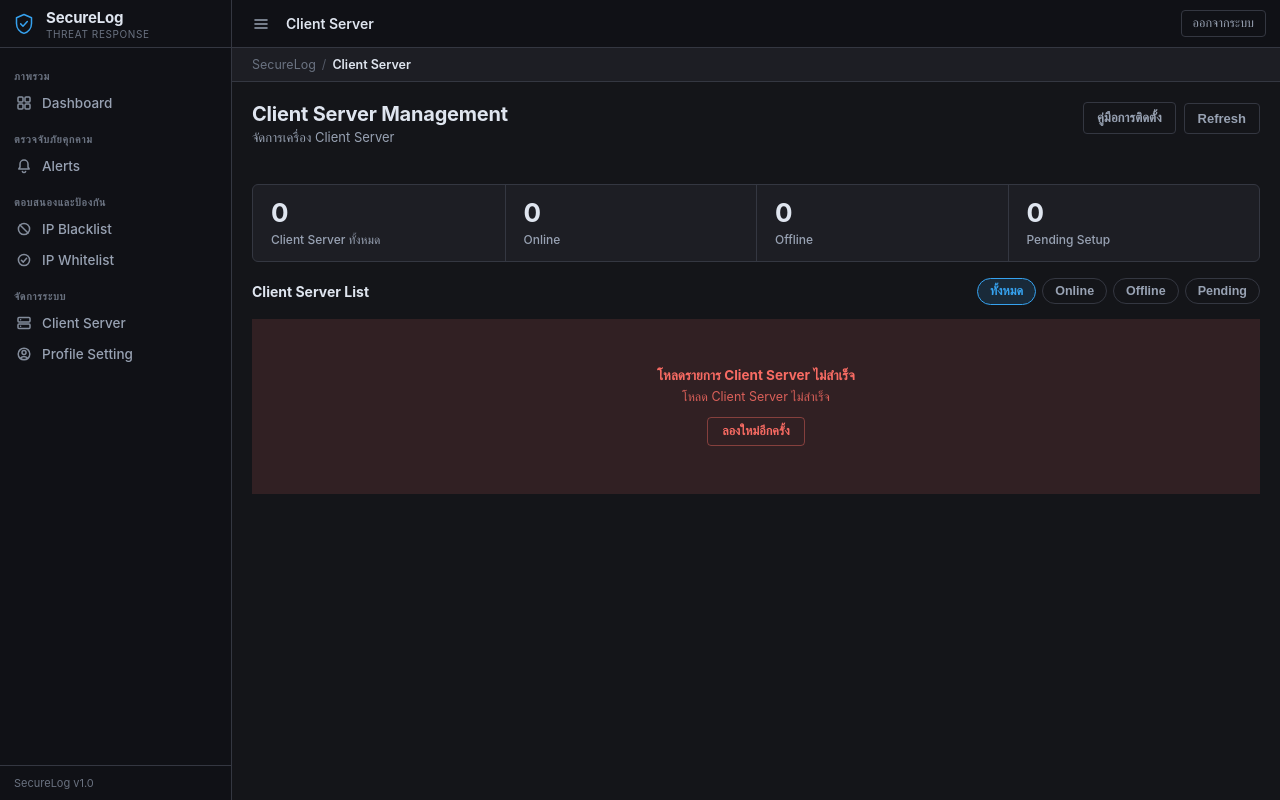
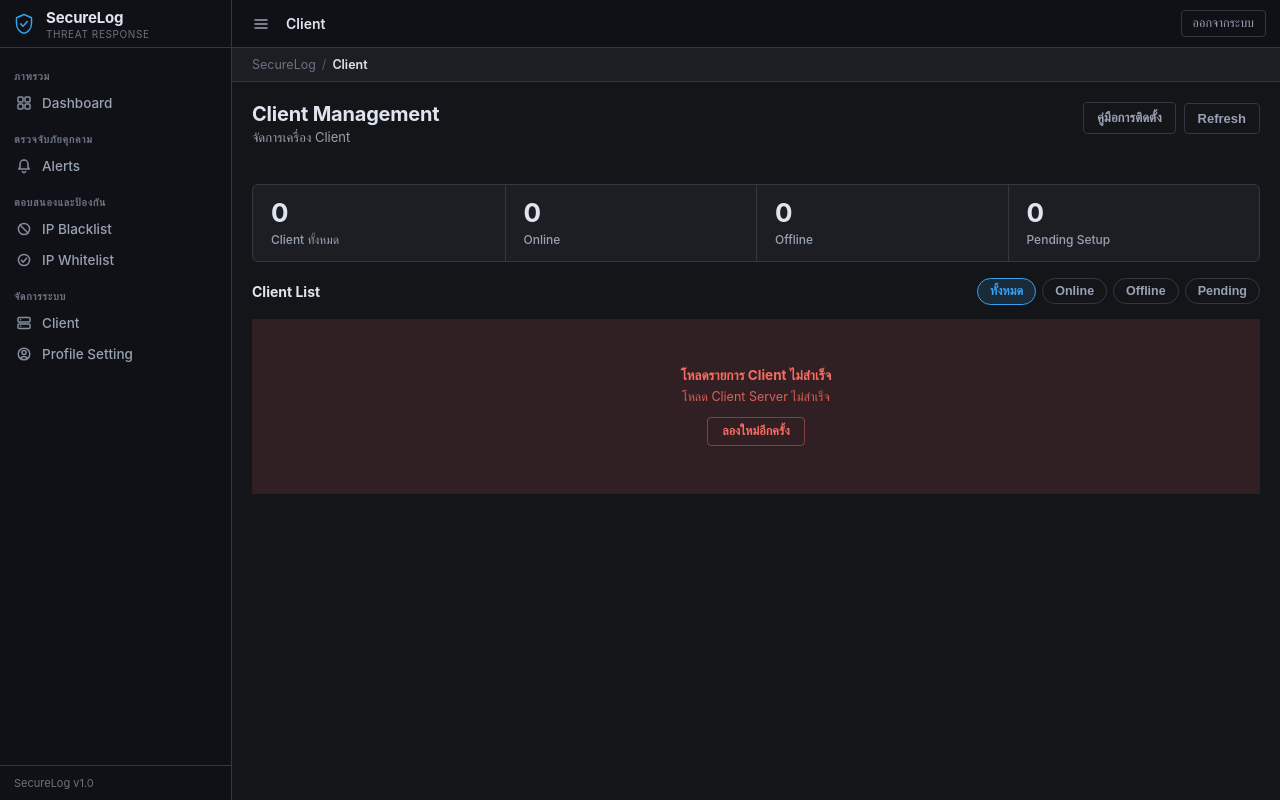
Before and after one commit to pongsatornnn/securelog-final, a Python web app: template main/templates/agents.html in a window 1280 px wide. Run offline with Jinja, Linux system fonts and the light colour scheme; the template is opened without the code that fills it, so the values that code supplies are empty.

Commit message:
เปลี่ยนชื่อที่แสดง "Client Server" เป็น "Client" (หน้า Client, เมนู, dashboard)
Co-Authored-By: Claude Opus 5.5 <noreply@anthropic.com>

```diff
--- a/main/templates/agents.html
+++ b/main/templates/agents.html
@@ -1,8 +1,8 @@
 {% extends "base.html" %}
 
-{% block title %}Client Server - SecureLog{% endblock %}
+{% block title %}Client - SecureLog{% endblock %}
 
-{% block topbar_title %}Client Server{% endblock %}
+{% block topbar_title %}Client {% endblock %}
 
 {% block head %}
 <link rel="stylesheet" href="{{ static_url('css/agents.css') }}">
@@ -15,22 +15,22 @@
 
   <div class="page-header">
     <div>
-      <div class="page-title">Client Server Management</div>
-      <div class="page-subtitle">จัดการเครื่อง Client Server</div>
+      <div class="page-title">Client Management</div>
+      <div class="page-subtitle">จัดการเครื่อง Client</div>
     </div>
 
     <div class="page-actions">
       <button class="btn-secondary" @click="showGuideModal = true">คู่มือการติดตั้ง</button>
       <button class="btn-secondary" @click="loadAgents()">Refresh</button>
       {% if user.role == 'admin' %}
-      <button class="btn-primary" @click="openCreateModal()">+ เพิ่ม Client Server</button>
+      <button class="btn-primary" @click="openCreateModal()">+ เพิ่ม Client </button>
       {% endif %}
     </div>
   </div>
 
   <div class="summary-grid">
     <div class="summary-card">
-      <div class="summary-label">Client Server ทั้งหมด</div>
+      <div class="summary-label">Client ทั้งหมด</div>
       <div class="summary-value" x-text="agents.length"></div>
     </div>
 
@@ -51,7 +51,7 @@
   </div>
 
   <div class="monitor-header">
-    <div class="section-title">Client Server List</div>
+    <div class="section-title">Client List</div>
 
     <div class="filter-group">
       <button class="filter-pill" :class="{active: filter === 'all'}" @click="filter = 'all'">ทั้งหมด</button>
@@ -64,19 +64,19 @@
 
   <div class="state-box" x-show="loading">
     <div class="state-spinner" aria-hidden="true"></div>
-    <div class="state-title">กำลังโหลดรายการ Client Server...</div>
+    <div class="state-title">กำลังโหลดรายการ Client ...</div>
   </div>
 
   <div class="state-box is-error" x-show="!loading && loadError && agents.length === 0" x-cloak>
-    <div class="state-title">โหลดรายการ Client Server ไม่สำเร็จ</div>
+    <div class="state-title">โหลดรายการ Client ไม่สำเร็จ</div>
     <div class="state-detail" x-text="loadError"></div>
     <button class="btn-retry" type="button" @click="loading = true; loadAgents()">ลองใหม่อีกครั้ง</button>
   </div>
 
   <div class="state-box" x-show="!loading && !loadError && filteredAgents().length === 0" x-cloak>
-    <div class="state-title" x-text="agents.length === 0 ? 'ยังไม่มี Client Server ในระบบ' : 'ไม่พบ Client Server ในเงื่อนไขที่เลือก'"></div>
+    <div class="state-title" x-text="agents.length === 0 ? 'ยังไม่มี Client ในระบบ' : 'ไม่พบ Client ในเงื่อนไขที่เลือก'"></div>
     <div class="state-detail"
-         x-text="agents.length === 0 ? 'กด “เพิ่ม Client Server” เพื่อลงทะเบียนเครื่องแรกเข้าระบบ' : 'ลองเปลี่ยนตัวกรองด้านบน'"></div>
+         x-text="agents.length === 0 ? 'กด “เพิ่ม Client” เพื่อลงทะเบียนเครื่องแรกเข้าระบบ' : 'ลองเปลี่ยนตัวกรองด้านบน'"></div>
   </div>
 
 
@@ -164,7 +164,7 @@
               (IP จะถูกผูกใหม่ตอนนั้น)
             </div>
             <div class="ip-mismatch-body">
-              <strong>ถ้าไม่ได้ย้ายอะไรเลย</strong> — แปลว่ามีเครื่องอื่นถือ token ของ Client Server นี้อยู่
+              <strong>ถ้าไม่ได้ย้ายอะไรเลย</strong> — แปลว่ามีเครื่องอื่นถือ token ของ Client นี้อยู่
               ควรกดสร้าง Download Link ใหม่เพื่อยกเลิก token ชุดเดิมทันที
             </div>
           </div>
@@ -181,7 +181,7 @@
   <div class="modal-backdrop" x-show="showCreateModal" style="display: none;" @click.self="closeCreateModal()">
     <div class="modal">
       <div class="modal-header">
-        <div class="modal-title">เพิ่ม Client Server ใหม่</div>
+        <div class="modal-title">เพิ่ม Client ใหม่</div>
         <button class="btn-close" @click="closeCreateModal()" aria-label="ปิด">×</button>
       </div>
 
@@ -208,7 +208,7 @@
       <div class="modal-actions">
         <button class="btn-secondary" @click="closeCreateModal()" :disabled="creating">ยกเลิก</button>
         <button class="btn-primary" @click="createAgent()" :disabled="creating">
-          <span x-show="!creating">สร้าง Client Server Package</span>
+          <span x-show="!creating">สร้าง Client Package</span>
           <span x-show="creating">กำลังสร้าง...</span>
         </button>
       </div>
@@ -221,7 +221,7 @@
   <div class="modal-backdrop" x-show="showCreateSuccessModal" style="display: none;" @click.self="closeCreateSuccessModal()">
     <div class="modal download-modal">
       <div class="modal-header">
-        <div class="modal-title">Client Server Package สร้างสำเร็จ</div>
+        <div class="modal-title">Client Package สร้างสำเร็จ</div>
         <button class="btn-close" @click="closeCreateSuccessModal()" aria-label="ปิด">×</button>
       </div>
 
@@ -233,7 +233,7 @@
           </button>
 
           <a class="btn-primary" :class="{'link-disabled': linkExpired()}" :href="downloadUrl" @click="linkExpired() && $event.preventDefault()">
-            ดาวน์โหลด Client Server Package (.zip)
+            ดาวน์โหลด Client Package (.zip)
           </a>
         </div>
 
@@ -244,7 +244,7 @@
 
         <div class="link-countdown" :class="{'warn': !linkExpired() && linkRemaining <= 30, 'expired': linkExpired()}">
           <span x-show="!linkExpired()">ลิงก์หมดอายุใน <span x-text="linkCountdownText()"></span> นาที</span>
-          <span x-show="linkExpired()">ลิงก์หมดอายุแล้ว — กด Regenerate Token ที่หน้า Client Server เพื่อสร้างลิงก์ใหม่</span>
+          <span x-show="linkExpired()">ลิงก์หมดอายุแล้ว — กด Regenerate Token ที่หน้า Client เพื่อสร้างลิงก์ใหม่</span>
         </div>
 
         <div class="important-read-box">
@@ -258,7 +258,7 @@
   <div class="modal-backdrop" x-show="showEditModal" style="display: none;" @click.self="closeEditModal()">
     <div class="modal">
       <div class="modal-header">
-        <div class="modal-title">แก้ไขข้อมูล Client Server</div>
+        <div class="modal-title">แก้ไขข้อมูล Client</div>
         <button class="btn-close" @click="closeEditModal()" aria-label="ปิด">×</button>
       </div>
 
@@ -324,7 +324,7 @@
           </button>
 
           <a class="btn-primary" :class="{'link-disabled': linkExpired()}" :href="regenDownloadUrl" @click="linkExpired() && $event.preventDefault()">
-            ดาวน์โหลด Client Server Package ใหม่ (.zip)
+            ดาวน์โหลด Client Package ใหม่ (.zip)
           </a>
         </div>
 
@@ -350,7 +350,7 @@
   <div class="modal-backdrop" x-show="showDetailModal" style="display: none;" @click.self="showDetailModal = false">
     <div class="modal">
       <div class="modal-header">
-        <div class="modal-title">รายละเอียด Client Server</div>
+        <div class="modal-title">รายละเอียด Client</div>
         <button class="btn-close" @click="showDetailModal = false" aria-label="ปิด">×</button>
       </div>
 
@@ -369,7 +369,7 @@
 
 
             <div class="detail-item">
-              <label>Client Server ID</label>
+              <label>Client ID</label>
               <span x-text="selectedAgent.agent_id"></span>
             </div>
 
@@ -379,7 +379,7 @@
             </div>
 
             <div class="detail-item">
-              <label>Interface ที่ Client Server ใช้</label>
+              <label>Interface ที่ Client ใช้</label>
               <span x-text="selectedAgent.ip_interface || '-'"></span>
             </div>
 
@@ -423,7 +423,7 @@
           <div class="agent-actions detail-actions">
             <button class="btn-edit-detail" @click="openEditModal(selectedAgent)">แก้ไขข้อมูล</button>
             <button class="btn-regen-detail" @click="regenDownload(selectedAgent)">Regenerate Token</button>
-            <button class="btn-delete-detail" @click="deleteAgent(selectedAgent)">ลบ Client Server</button>
+            <button class="btn-delete-detail" @click="deleteAgent(selectedAgent)">ลบ Client</button>
           </div>
           {% endif %}
         </div>
@@ -435,7 +435,7 @@
   <div class="modal-backdrop" x-show="showGuideModal" style="display: none;" @click.self="showGuideModal = false">
     <div class="modal guide-modal">
       <div class="modal-header">
-        <div class="modal-title">คู่มือการติดตั้ง Client Server</div>
+        <div class="modal-title">คู่มือการติดตั้ง Client</div>
         <button class="btn-close" @click="showGuideModal = false" aria-label="ปิด">×</button>
       </div>
 
@@ -444,7 +444,7 @@
         <div class="guide-step">
           <div class="guide-step-num">1</div>
           <div class="guide-step-body">
-            <div class="guide-step-title">สร้าง Client Server แล้วกด Copy Linux Command หรือ Download</div>
+            <div class="guide-step-title">สร้าง Client แล้วกด Copy Linux Command หรือ Download</div>
             <div class="guide-step-text">
               <b>ลิงก์ใช้ได้ครั้งเดียว หมดอายุใน 5 นาที</b> — หมดอายุแล้วกด Regenerate Token
             </div>
@@ -454,7 +454,7 @@
         <div class="guide-step">
           <div class="guide-step-num">2</div>
           <div class="guide-step-body">
-            <div class="guide-step-title">แตก zip บนเครื่อง Client Server</div>
+            <div class="guide-step-title">แตก zip บนเครื่อง Client</div>
             <div class="guide-code">
               <div class="guide-code-line">
                 <code>sudo mkdir -p /opt/securelog-agent</code>
--- a/main/templates/base.html
+++ b/main/templates/base.html
@@ -182,9 +182,9 @@
 
       <div class="nav-group">จัดการระบบ</div>
 
-      <a href="{{ url('/agents') }}" class="{% if page == 'agents' %}active{% endif %}" title="Client Server">
+      <a href="{{ url('/agents') }}" class="{% if page == 'agents' %}active{% endif %}" title="Client">
         <svg class="nav-ico" aria-hidden="true"><use href="#ico-agents"/></svg>
-        <span class="nav-label">Client Server</span>
+        <span class="nav-label">Client</span>
       </a>
 
       {% if user.role == 'admin' %}
--- a/main/templates/dashboard.html
+++ b/main/templates/dashboard.html
@@ -38,7 +38,7 @@
 
     <div class="stat-tile">
       <div class="stat-value" x-text="agentsOnline + ' / ' + agents.length"></div>
-      <div class="stat-label">Client Server ออนไลน์</div>
+      <div class="stat-label">Client ออนไลน์</div>
     </div>
 
     <div class="stat-tile">
```
